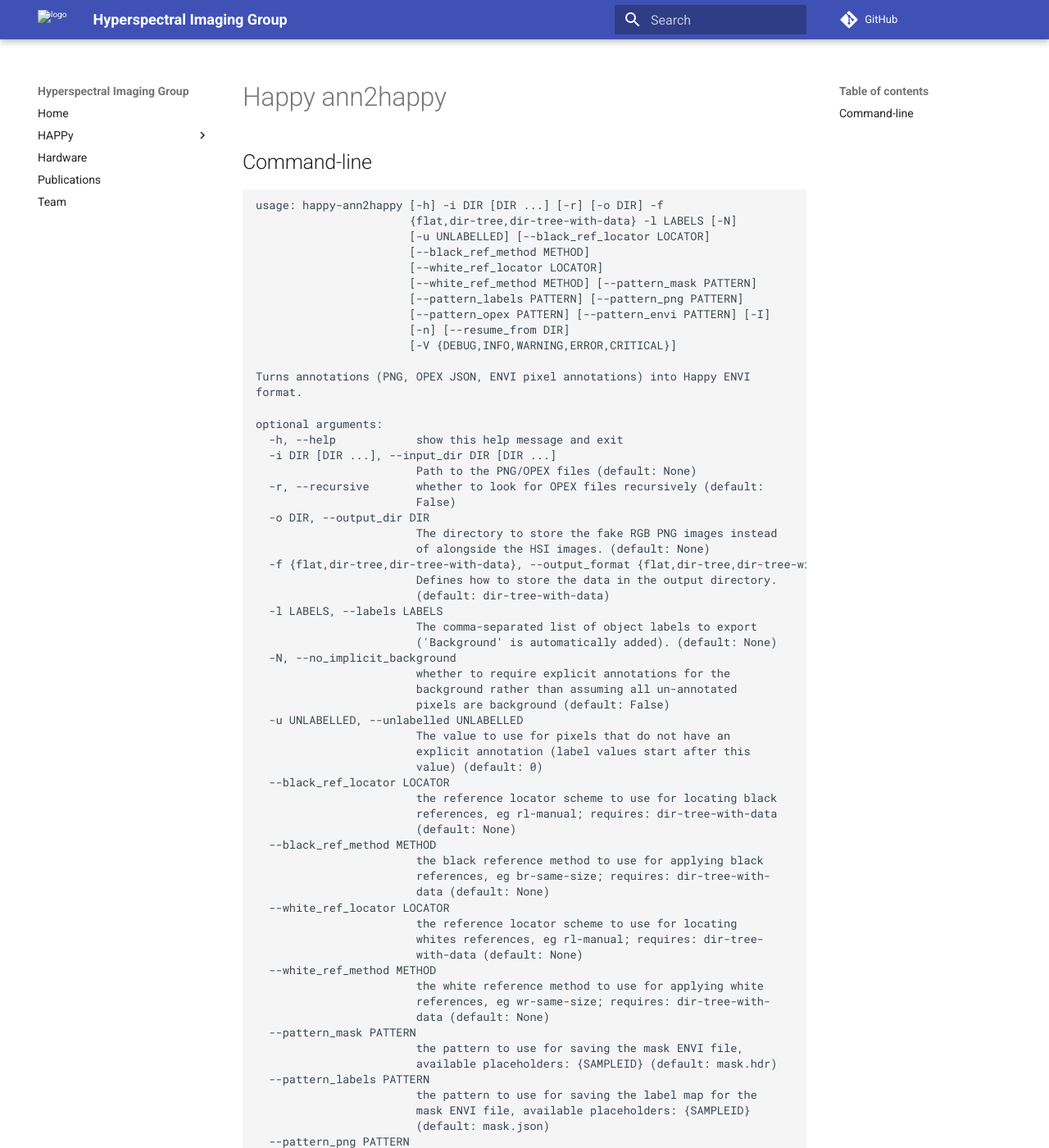
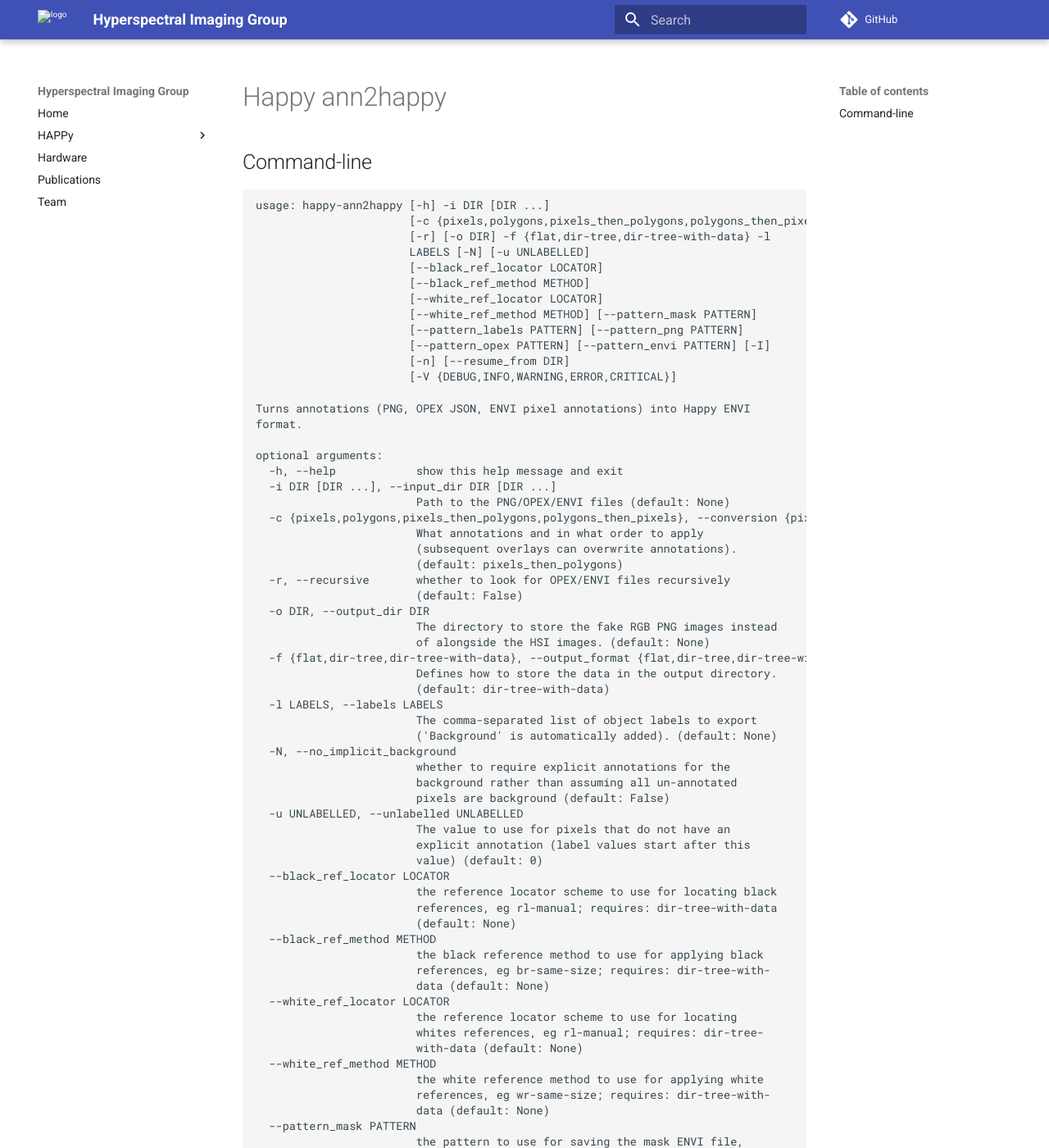
Before and after one commit to wairas/hsi-website, an MkDocs documentation site: the page built from docs/happy/happy_tools/happy-ann2happy.md, in a window 1280 px wide and 1400 px high. Shown: the whole window at 82% size. Built offline with MkDocs 1.6.1 and Material for MkDocs 9.7.7, drawn with Linux system fonts in a browser that asks for light colours; comment, search, counter and statistics services are not loaded; some of the changed text lies outside the part shown.

Commit message:
updated help screen

````diff
--- a/docs/happy/happy_tools/happy-ann2happy.md
+++ b/docs/happy/happy_tools/happy-ann2happy.md
@@ -1,9 +1,11 @@
 # Command-line
 
 ```
-usage: happy-ann2happy [-h] -i DIR [DIR ...] [-r] [-o DIR] -f
-                       {flat,dir-tree,dir-tree-with-data} -l LABELS [-N]
-                       [-u UNLABELLED] [--black_ref_locator LOCATOR]
+usage: happy-ann2happy [-h] -i DIR [DIR ...]
+                       [-c {pixels,polygons,pixels_then_polygons,polygons_then_pixels}]
+                       [-r] [-o DIR] -f {flat,dir-tree,dir-tree-with-data} -l
+                       LABELS [-N] [-u UNLABELLED]
+                       [--black_ref_locator LOCATOR]
                        [--black_ref_method METHOD]
                        [--white_ref_locator LOCATOR]
                        [--white_ref_method METHOD] [--pattern_mask PATTERN]
@@ -18,9 +20,13 @@ format.
 optional arguments:
   -h, --help            show this help message and exit
   -i DIR [DIR ...], --input_dir DIR [DIR ...]
-                        Path to the PNG/OPEX files (default: None)
-  -r, --recursive       whether to look for OPEX files recursively (default:
-                        False)
+                        Path to the PNG/OPEX/ENVI files (default: None)
+  -c {pixels,polygons,pixels_then_polygons,polygons_then_pixels}, --conversion {pixels,polygons,pixels_then_polygons,polygons_then_pixels}
+                        What annotations and in what order to apply
+                        (subsequent overlays can overwrite annotations).
+                        (default: pixels_then_polygons)
+  -r, --recursive       whether to look for OPEX/ENVI files recursively
+                        (default: False)
   -o DIR, --output_dir DIR
                         The directory to store the fake RGB PNG images instead
                         of alongside the HSI images. (default: None)
````
